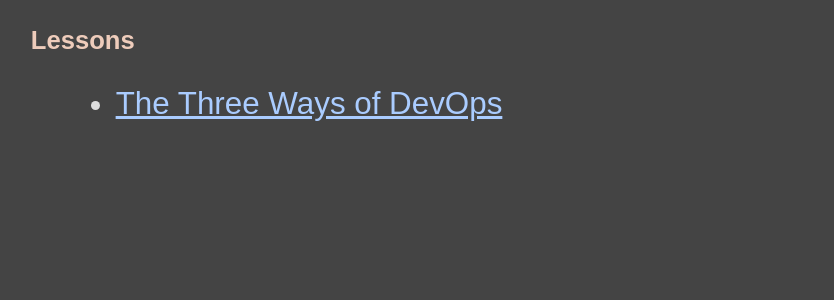
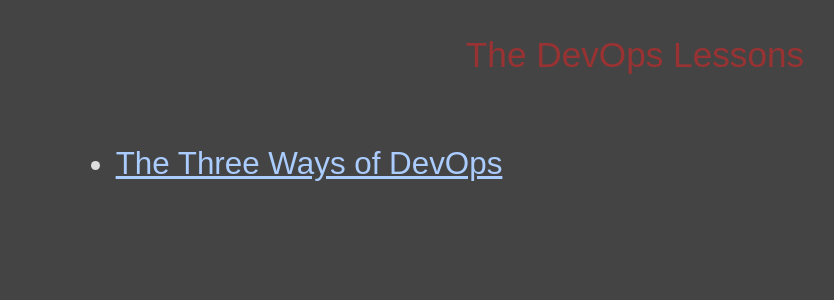
Before and after one commit to YangLou1/TheDevOpsCourse, a Django app: page / in a window 1280 px wide. Shown: the part 128-428 px from the top of the page, without its empty margins (5-839 px from the left). Run offline with Django 3.2, Linux system fonts and the light colour scheme.

Commit message:
Modify the heading of index page

```diff
--- a/quiz/templates/quiz/index.html
+++ b/quiz/templates/quiz/index.html
@@ -3,7 +3,7 @@
 <div class="module">
     {% if error_message %}<p><strong>{{ error_message }}</strong></p>{% endif %}
 
-    <h3>Lessons</h3>
+    <h1>The DevOps Lessons</h1>
 <ul>
     <li><a href="/quiz/lesson/1">The Three Ways of DevOps</a></li>
 </ul>
```
